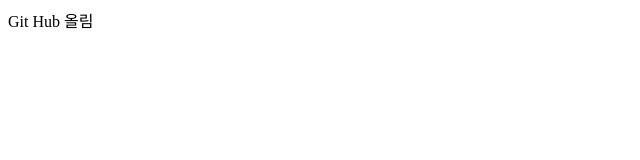
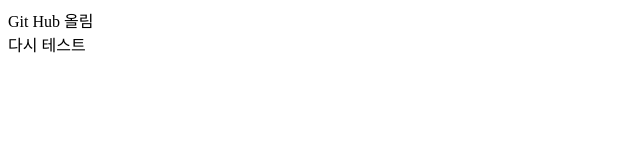
Before and after one commit to mihwa111/open, a plain HTML site: page index.html in a window 1280 px wide. Shown: the whole page, without its empty margins (0-640 px from the left). Drawn offline with Linux system fonts and the light colour scheme.

Commit message:
ver02_index.html 추가1

```diff
--- a/index.html
+++ b/index.html
@@ -2,5 +2,6 @@
 	<head><title>Git</title></head>
 	<body>
 		<div>Git Hub 올림</div>
+		<div>다시 테스트</div>
 	</body>
 </html>
```
